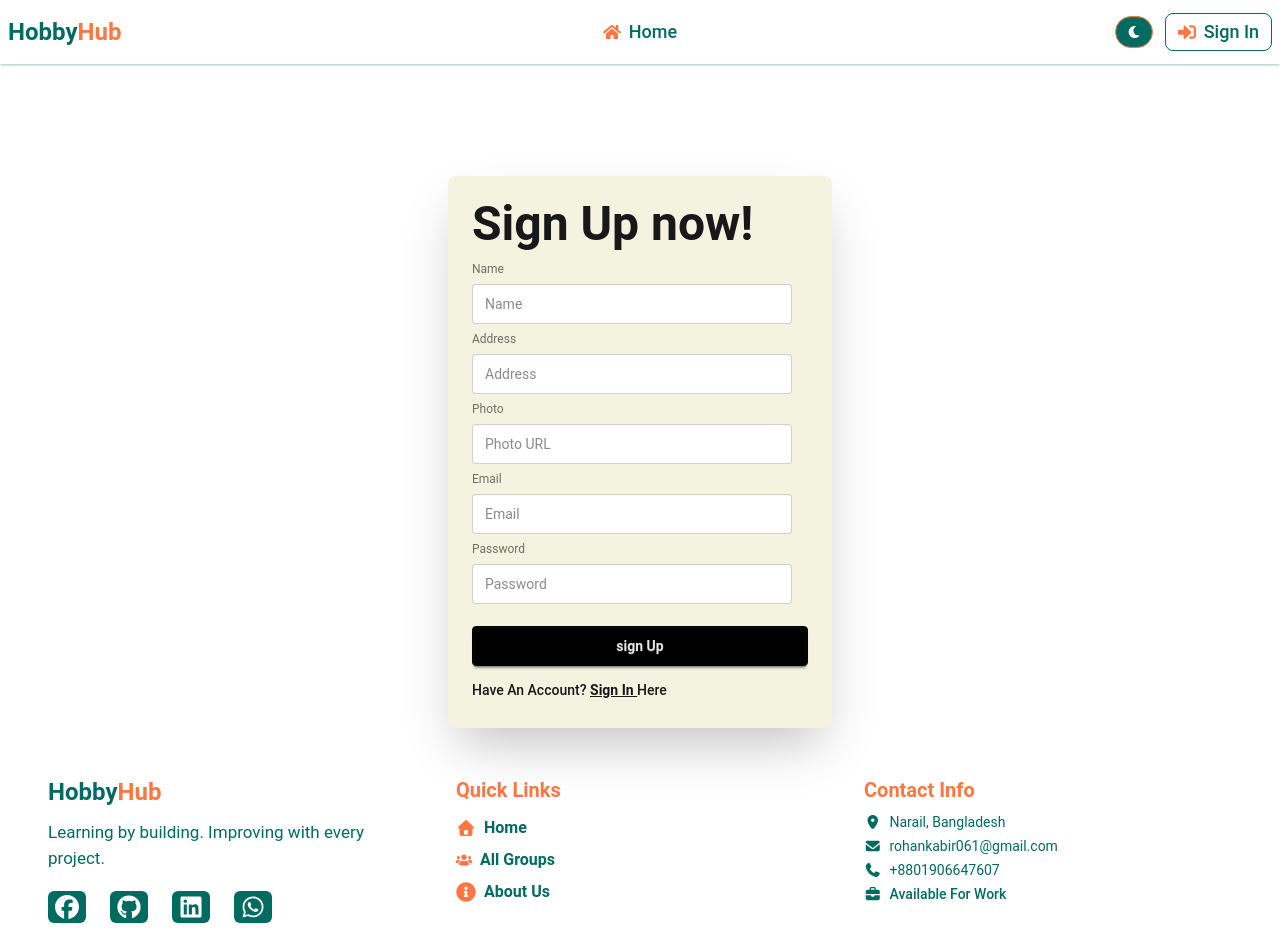
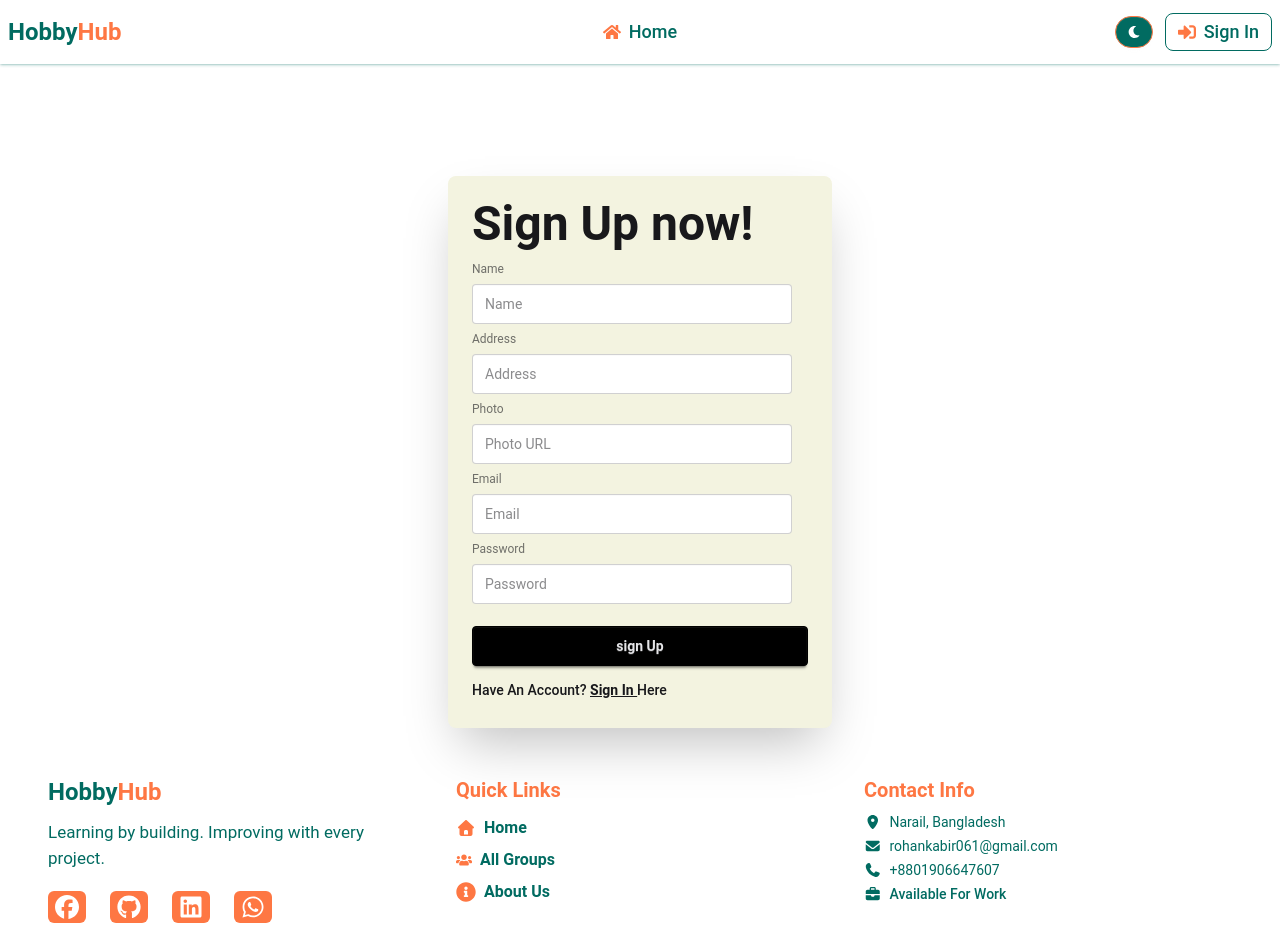
Before and after one commit to RohanR05/Create_Group, a React (Vite) app: page /signUp in a window 1280 px wide. Shown: the top 952 px of the page. Built offline with nearby package versions, Linux system fonts and the light colour scheme; no server answers.

Commit message:
footer icon

```diff
--- a/src/Components/Footer.jsx
+++ b/src/Components/Footer.jsx
@@ -50,7 +50,7 @@ const Footer = () => {
                         aria-label="social link"
                       >
                         <FontAwesomeIcon
-                          className="text-accent p-1 rounded-md bg-primary transition-all duration-300 transform hover:scale-110"
+                          className="text-accent p-1 rounded-md bg-secondary transition-all duration-300 transform hover:scale-110"
                           icon={icon}
                         />
                       </a>
```
